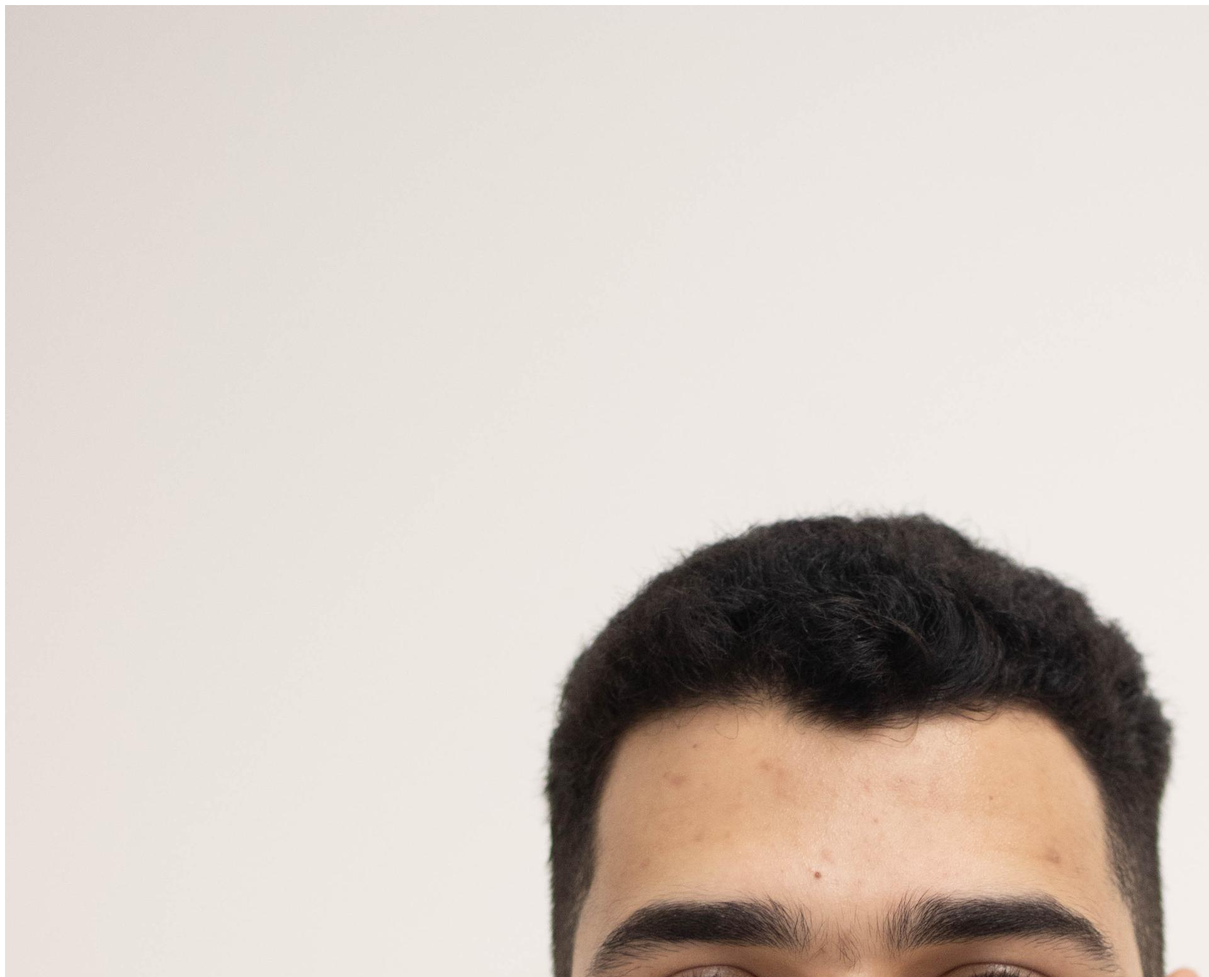
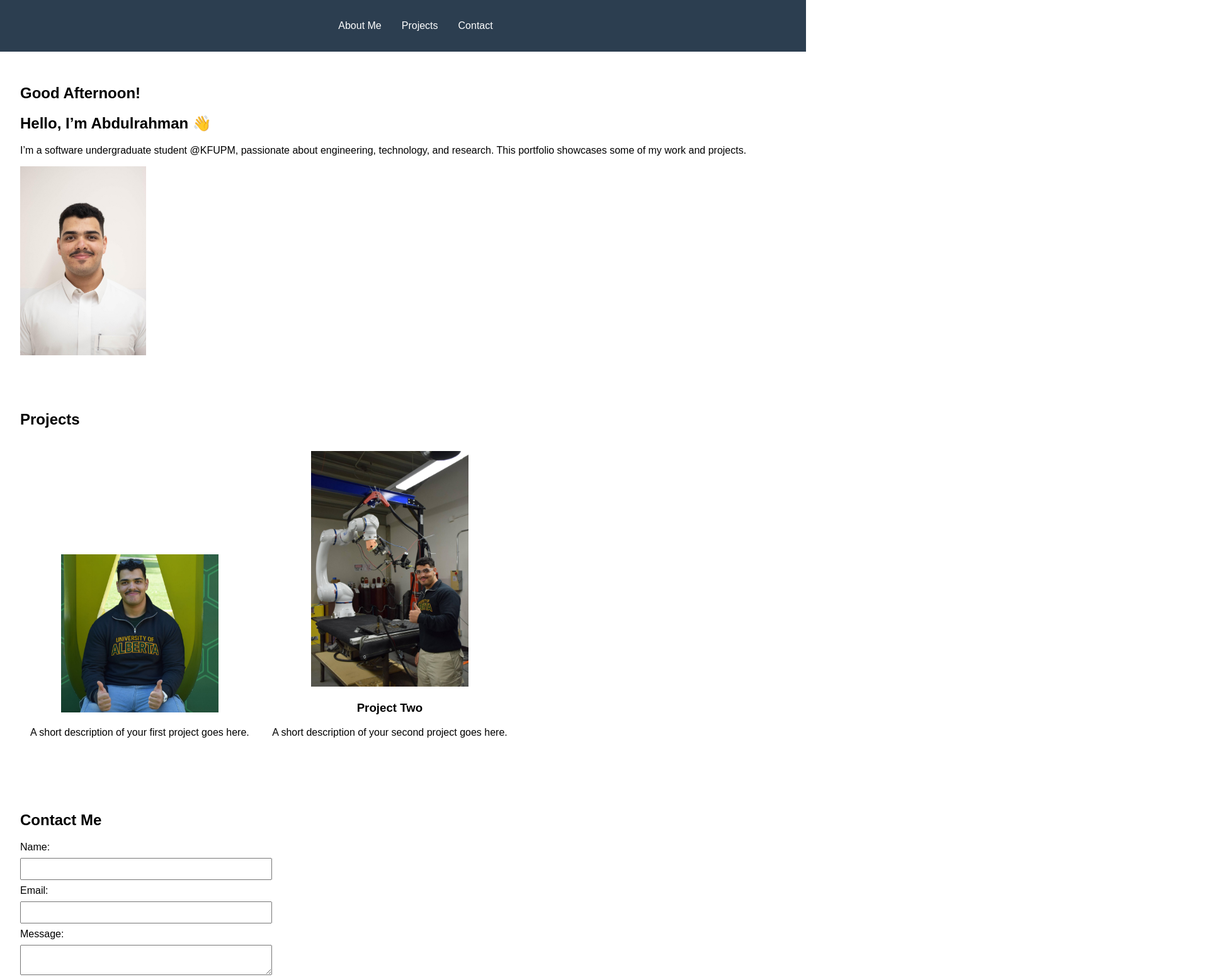
Before and after one commit to arbody17/assignment-1, a plain HTML site: page index.html in a window 1280 px wide. Shown: the top 1551 px of the page at 63% size, 1920 px wide, since content can reach past the window. Drawn offline with Linux system fonts and the light colour scheme.

Commit message:
I have done writing the main structure of the of the page with basic css styles

```diff
--- a/CSS/styles.css
+++ b/CSS/styles.css
@@ -0,0 +1,42 @@
+body {
+  font-family: Arial, sans-serif;
+  margin: 0;
+  padding: 0;
+}
+
+header {
+  background: #2c3e50;
+  padding: 1rem;
+}
+
+header nav ul {
+  list-style: none;
+  display: flex;
+  justify-content: center;
+  gap: 2rem;
+}
+
+header nav ul li a {
+  color: white;
+  text-decoration: none;
+}
+
+section {
+  padding: 2rem;
+}
+
+.project {
+  display: inline-block;
+  margin: 1rem;
+  text-align: center;
+}
+
+form {
+  display: flex;
+  flex-direction: column;
+  max-width: 400px;
+}
+form input, form textarea, form button {
+  margin: 0.5rem 0;
+  padding: 0.5rem;
+}
--- a/index.html
+++ b/index.html
@@ -7,8 +7,55 @@
     <link rel="stylesheet" href="CSS/styles.css">
 </head>
 <body>
-    <div id="myHeader">
-<img src="assets/images/profile.jpg" alt="img">
+    <!-- Navigation -->
+  <header>
+    <nav>
+      <ul>
+        <li><a href="#about">About Me</a></li>
+        <li><a href="#projects">Projects</a></li>
+        <li><a href="#contact">Contact</a></li>
+      </ul>
+    </nav>
+  </header>
+
+  <!-- About Me -->
+  <section id="about">
+    <h1>Hello, I’m Abdulrahman 👋</h1>
+    <p>I’m a software undergraduate student @KFUPM, passionate about engineering, technology, and research. This portfolio showcases some of my work and projects.</p>
+    <img src="assets/images/profile.jpg" alt="Profile picture" width="200">
+  </section>
+
+  <!-- Projects -->
+  <section id="projects">
+    <h2>Projects</h2>
+    <div class="project">
+      <img src="assets/images/canada.jpeg" alt="Project 1" width="250">
+      <h3></h3>
+      <p>A short description of your first project goes here.</p>
     </div>
+    <div class="project">
+      <img src="assets/images/canadaResearch.jpeg" alt="Project 2" width="250">
+      <h3>Project Two</h3>
+      <p>A short description of your second project goes here.</p>
+    </div>
+  </section>
+
+  <!-- Contact -->
+  <section id="contact">
+    <h2>Contact Me</h2>
+    <form>
+      <label for="name">Name:</label>
+      <input type="text" id="name" name="name" required>
+
+      <label for="email">Email:</label>
+      <input type="email" id="email" name="email" required>
+
+      <label for="message">Message:</label>
+      <textarea id="message" name="message" required></textarea>
+
+      <button type="submit">Send</button>
+    </form>
+  </section>
+    <script src="js/script.js"></script>
 </body>
 </html>
--- a/js/script.js
+++ b/js/script.js
@@ -0,0 +1,17 @@
+document.addEventListener("DOMContentLoaded", () => {
+  const hour = new Date().getHours();
+  let greeting;
+
+  if (hour < 12) {
+    greeting = "Good Morning!";
+  } else if (hour < 18) {
+    greeting = "Good Afternoon!";
+  } else {
+    greeting = "Good Evening!";
+  }
+
+  const aboutSection = document.getElementById("about");
+  const greetingElement = document.createElement("h2");
+  greetingElement.textContent = greeting;
+  aboutSection.prepend(greetingElement);
+});
```
